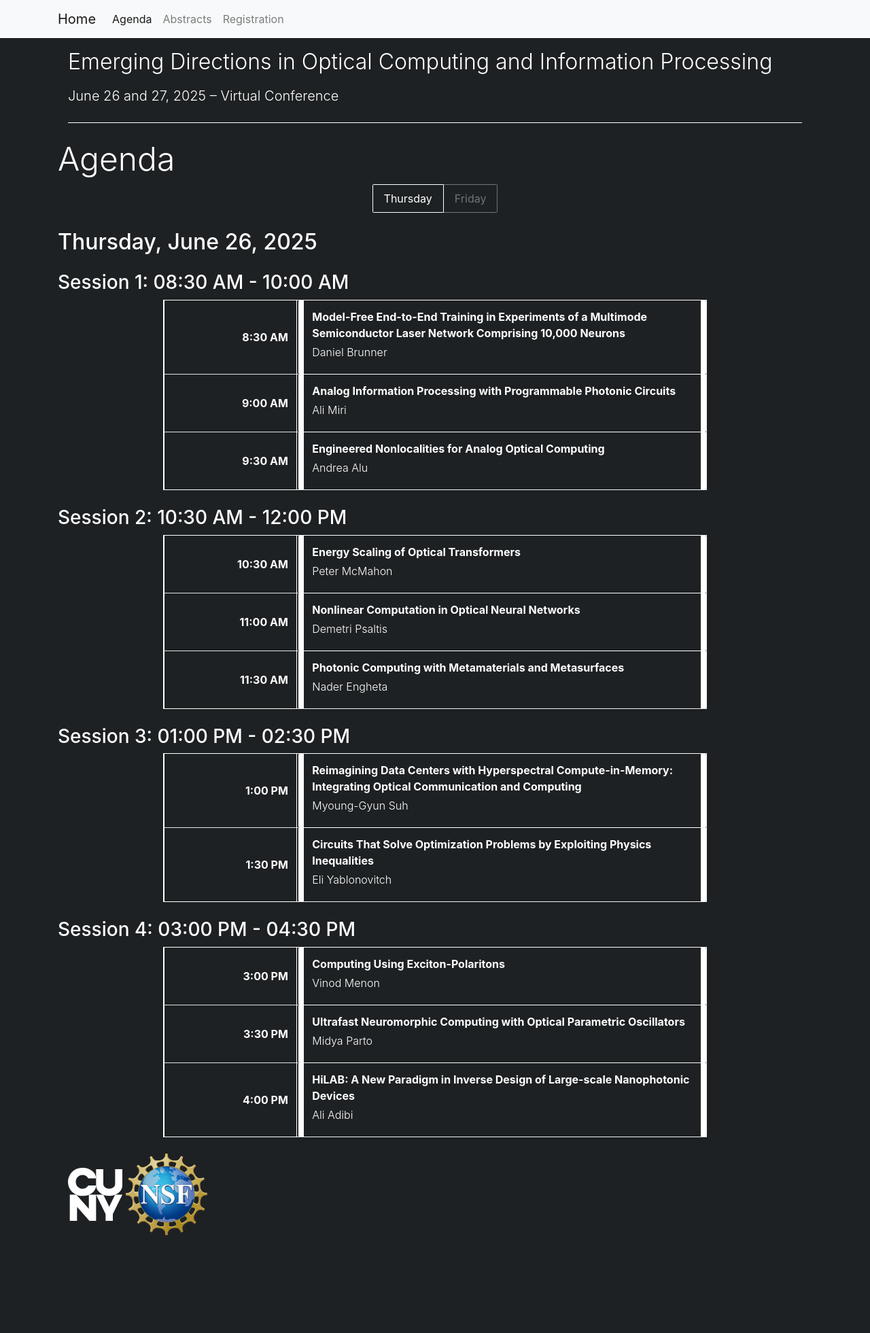
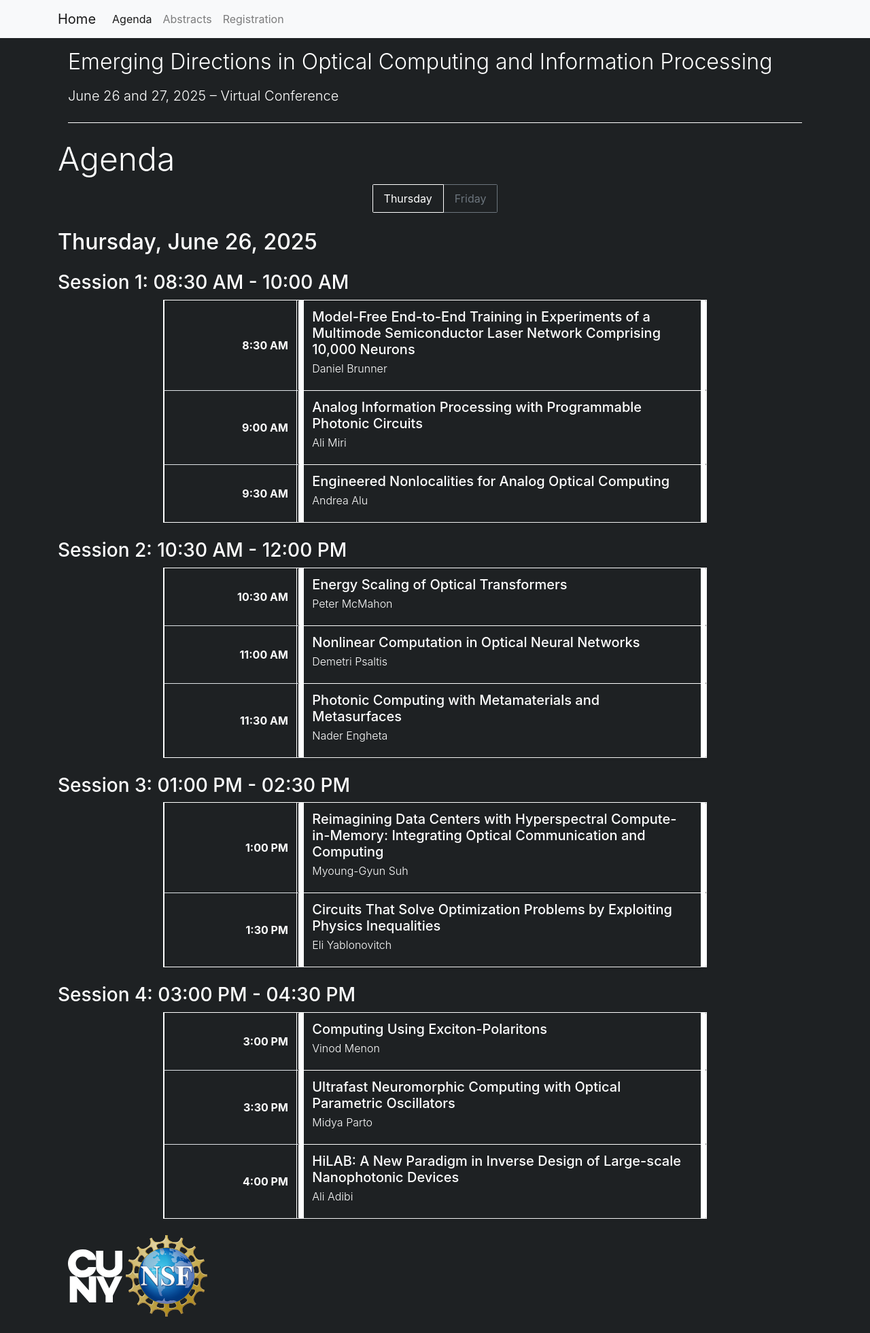
Before and after one commit to mirilabqc/mini-conference-site, a Jekyll site: the page built from agenda/index.md, in a window 1280 px wide. Shown: the whole page at 68% size. Built offline with Jekyll 4.4.1, drawn with Linux system fonts in a browser that asks for light colours; before the commit the page ends 1841 px from its top, so only the background shows below that.

Commit message:
uses h5 header size for talk title links

```diff
--- a/_layouts/agenda.html
+++ b/_layouts/agenda.html
@@ -90,7 +90,7 @@
                             | downcase
                             | replace: " ", "-"
                             | replace: ":", "" }} shadow-sm overflow-hidden">
-                  <p class="mb-1 font-weight-bold">{% include partials/show_talk.html talk=talk %}</p>
+                  <p class="mb-1 h5">{% include partials/show_talk.html talk=talk %}</p>
                   <p class="font-weight-light mb-2">{% include partials/list_speakers.html talk=talk %}</p>
                   <p class="mb-1">{% include partials/list_sub_categories.html talk=talk %}</p>
                 </td>
```
